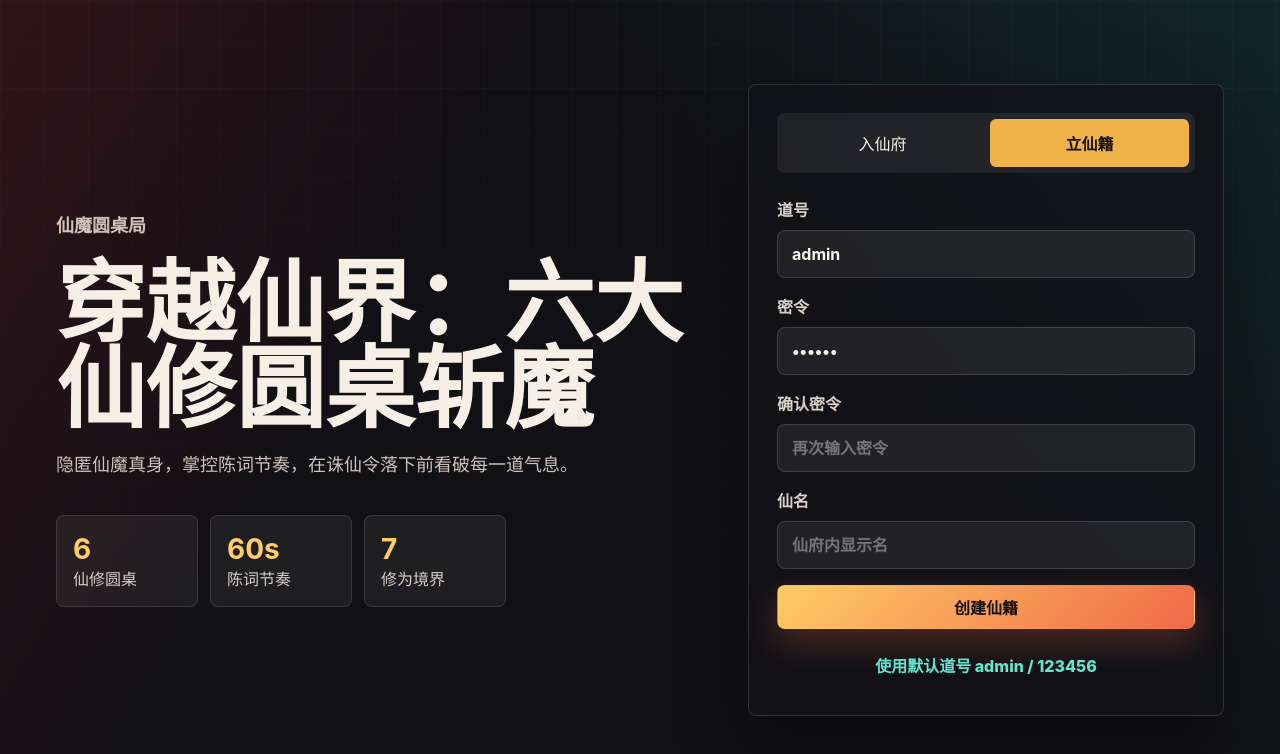
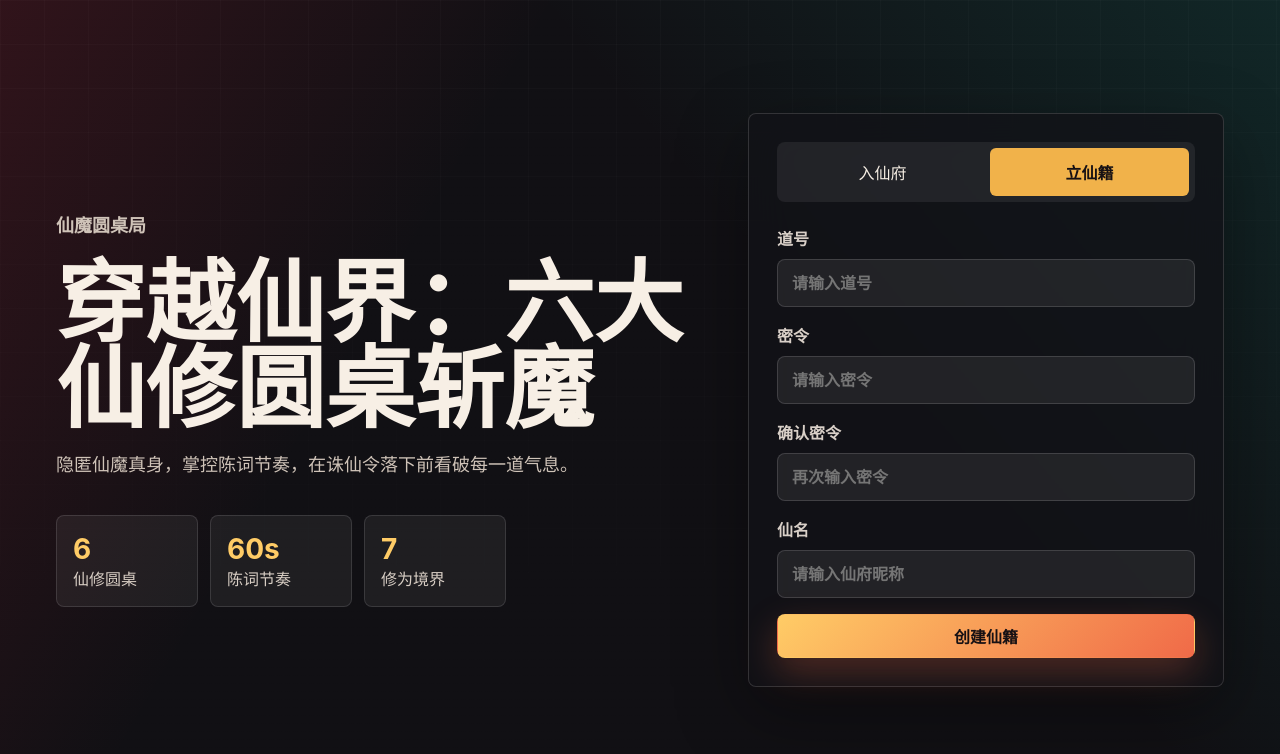
Before and after one commit to GoFarforDream/undercover, a Vue app: page /#/login in a window 1280 px wide. Both pictures are taken after a click on the button "立仙籍". Shown: the top 754 px of the page. Built offline with nearby package versions, Linux system fonts and the light colour scheme.

Commit message:
fix(auth):登录注册，删除管理员测试

```diff
--- a/src/views/Auth.vue
+++ b/src/views/Auth.vue
@@ -20,11 +20,11 @@
       <form @submit.prevent="submit">
         <label>
           道号
-          <input v-model.trim="form.username" autocomplete="username" placeholder="admin">
+          <input v-model.trim="form.username" autocomplete="username" placeholder="请输入道号">
         </label>
         <label>
           密令
-          <input v-model="form.password" autocomplete="current-password" placeholder="123456" type="password">
+          <input v-model="form.password" autocomplete="current-password" placeholder="请输入密令" type="password">
         </label>
         <label v-if="mode === 'register'">
           确认密令
@@ -32,14 +32,13 @@
         </label>
         <label v-if="mode === 'register'">
           仙名
-          <input v-model.trim="form.nickname" autocomplete="nickname" placeholder="仙府内显示名">
+          <input v-model.trim="form.nickname" autocomplete="nickname" placeholder="请输入仙府昵称">
         </label>
         <p v-if="message" class="form-message">{{ message }}</p>
         <button class="primary-button full" type="submit" :disabled="loading">
           {{ loading ? '仙府通传中...' : (mode === 'login' ? '进入仙府' : '创建仙籍') }}
         </button>
       </form>
-      <button class="text-button" type="button" @click="quickFill">使用默认道号 admin / 123456</button>
     </section>
     <loading-overlay :show="loading" title="正在进入仙府" description="正在校验道号并同步道友档案。" />
   </main>
@@ -59,21 +58,14 @@ export default {
       loading: false,
       message: '',
       form: {
-        username: 'admin',
-        password: '123456',
+        username: '',
+        password: '',
         confirm: '',
         nickname: ''
       }
     }
   },
   methods: {
-    quickFill () {
-      this.form.username = 'admin'
-      this.form.password = '123456'
-      this.form.confirm = '123456'
-      this.form.nickname = '掌令道友'
-      this.message = ''
-    },
     async submit () {
       if (!this.form.username || !this.form.password) {
         this.message = '请输入道号和密令。'
```
